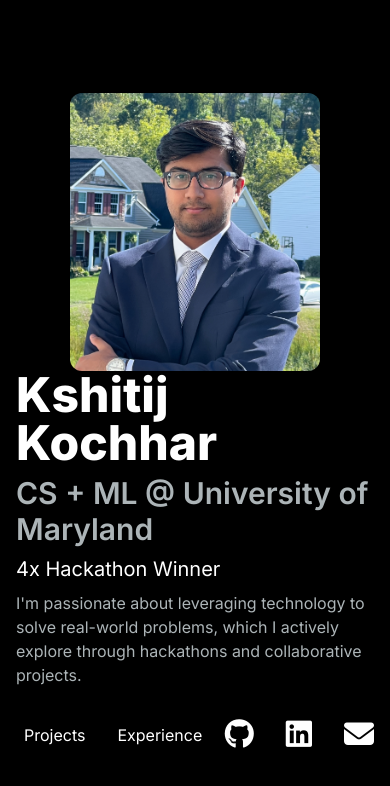
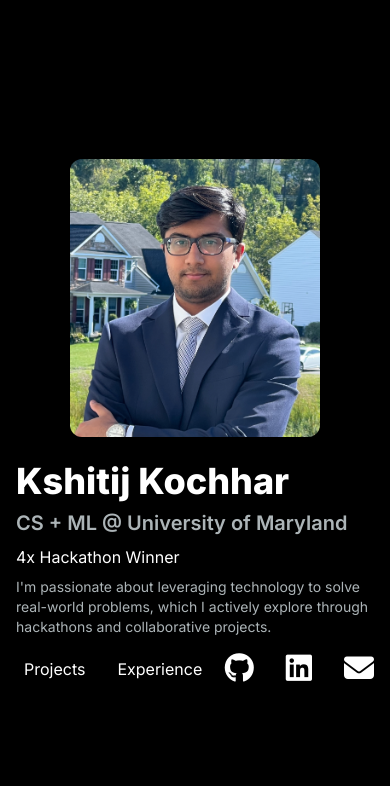
Before and after one commit to k-kochhar/portfolio, a Next.js app: page / in a window 390 px wide. Shown: the top 786 px of the page. Built offline with nearby package versions, Linux system fonts and the light colour scheme.

Commit message:
[feat] mobile

```diff
--- a/app/components/Hero.js
+++ b/app/components/Hero.js
@@ -21,23 +21,23 @@ export function Hero() {
 						className="rounded-xl"
 					/>
 				</div>
-				<div className="px-4 flex flex-col text-wrap">
-					<h1 className="font-extrabold text-5xl sm:text-6xl mb-2 text-white">
+				<div className="px-4 flex flex-col text-wrap pt-6 sm:pt-0">
+					<h1 className="font-extrabold text-4xl sm:text-6xl mb-2 text-white">
 						Kshitij Kochhar
 					</h1>
-					<h2 className="text-3xl font-semibold mb-2">
+					<h2 className="text-xl sm:text-3xl font-semibold mb-2">
 						CS + ML @ University of Maryland
 					</h2>
-                    <h2 className="text-xl font-semi mb-2 text-white">
+                    <h2 className="text-md sm:text-xl font-semi mb-2 text-white">
 						4x Hackathon Winner
 					</h2>
-					<p className="text-md lg:w-96 sm:w-full mr-auto">
+					<p className="text-sm sm:text-md lg:w-96 sm:w-full mr-auto">
 						I&apos;m passionate about leveraging technology to solve real-world
 						problems, which I actively explore through hackathons and
 						collaborative projects.
 					</p>
 
-					<div className="flex justify-between mt-auto flex-wrap text-white pt-8">
+					<div className="flex justify-between mt-auto flex-wrap text-white pt-4">
 						<div>
 							<div className="flex gap-x-4 my-auto">
 								<Link href="/projects" passHref>
```
